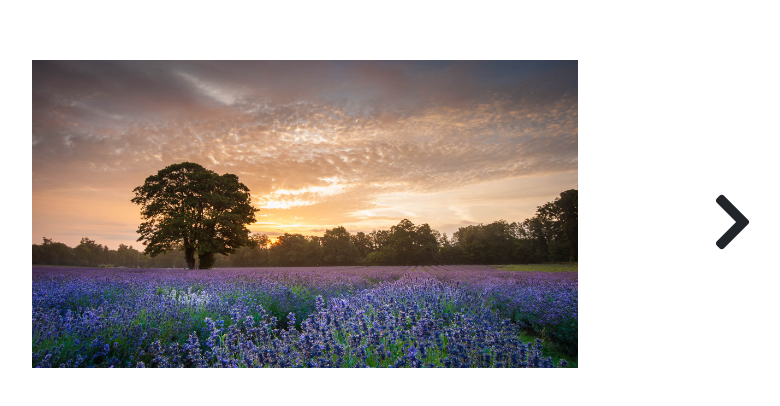
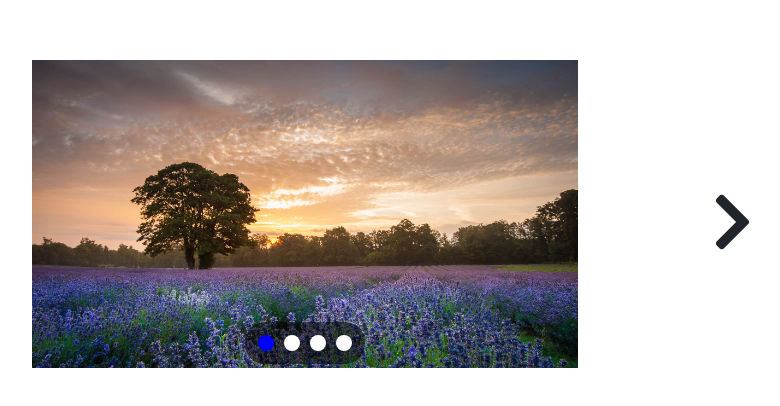
Before and after one commit to FrancescoCina/vue-slider, a plain HTML site: page index.html in a window 1280 px wide. Shown: the part 178-584 px from the top of the page, without its empty margins (335-1115 px from the left). Drawn offline with nearby package versions, Linux system fonts and the light colour scheme.

Commit message:
Si può selezioare la foto dello slider anche dai dots creati alla base delle foto

```diff
--- a/css/style.css
+++ b/css/style.css
@@ -3,6 +3,9 @@
     margin: 0 auto;
 }
 
+.slider{
+    position: relative;
+}
 
 .slider .img-slider{
     display: none;
@@ -10,8 +13,27 @@
 
 .slider .active{
     display: inline-block;
+    background-color: blue;
 }
 
-i{
+.pointer{
     cursor: pointer;
+
 }
+
+.container-dots{
+    background-color: rgba(0,0,0,0.5);
+    border-radius:20px ;
+    position: absolute;
+    bottom: 20px;
+    left: 50%;
+    transform: translateX(-50%);
+    padding: 8px;
+}
+
+.dots{
+    background-color: #fff;
+    border-radius: 50%;
+    padding: 8px;
+    margin: 5px;
+}
--- a/index.html
+++ b/index.html
@@ -19,16 +19,22 @@
         <div class="container d-flex justify-content-center align-items-center vh-100">
             <div class="row justify-content-center align-items-center">
                 <div class="col-3 text-center">
-                    <i v-if="currentIndex > 0" @click="decrease" class="fas fa-chevron-left fa-4x"></i>
+                    <i v-if="currentIndex > 0" @click="decrease" class="fas fa-chevron-left fa-4x pointer"></i>
                 </div>
                 <div class="col-6 slider">
-                    <figure>
+                    <figure class="">
                         <img class="img-fluid img-slider" v-for="(img,index) in images" v-bind:src="img"
-                            :class="showImg(index)">
+                            :class="active(index)">
+                        <div class="container-dots d-flex justify-content-center align-items-center">
+                            <div v-for="(dot,dotIndex) in images" class="dots pointer" :class="active(dotIndex)"
+                                @click="changeCurrentIndex(dotIndex)">
+                            </div>
+                        </div>
                     </figure>
                 </div>
                 <div class="col-3 text-center">
-                    <i v-if="currentIndex < images.length - 1" @click="increase" class="fas fa-chevron-right fa-4x"></i>
+                    <i v-if="currentIndex < images.length - 1" @click="increase"
+                        class="fas fa-chevron-right fa-4x pointer"></i>
                 </div>
             </div>
         </div>
--- a/js/script.js
+++ b/js/script.js
@@ -12,11 +12,9 @@ const root = new Vue({
             "./img/image3.jpg",
             "./img/image4.jpg",
         ],
-
-
     },
     methods: {
-        showImg(index) {
+        active(index) {
             if (this.currentIndex === index) {
                 return 'active';
             } else {
@@ -24,14 +22,13 @@ const root = new Vue({
             }
         },
         increase() {
-
-
             return this.currentIndex++;
-
-
         },
         decrease() {
             return this.currentIndex--;
+        },
+        changeCurrentIndex(newIndex) {
+            this.currentIndex = newIndex;
         }
     },
 })
```
